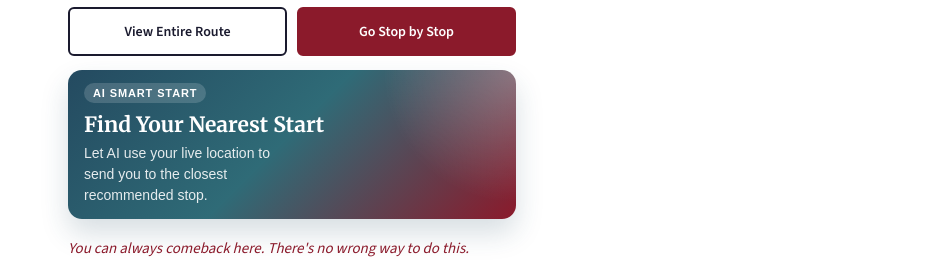
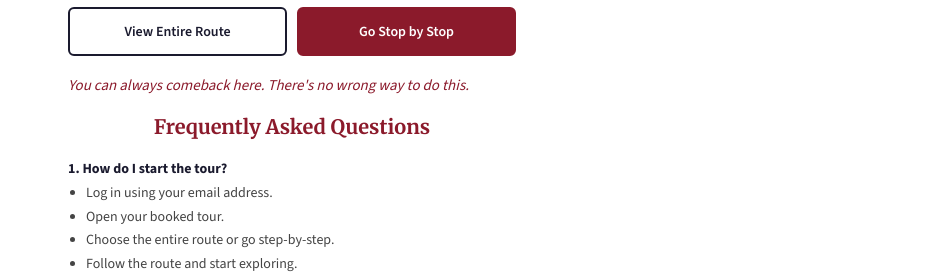
Before and after one commit to sheersho/amsterdam-bike-tour, a React (Vite) app: page / in a window 1280 px wide. Shown: the part 296-570 px from the top of the page, without its empty margins (348-1280 px from the left). Built offline with nearby package versions, Linux system fonts and the light colour scheme; no server answers.

Commit message:
remove AI Smart Start card from landing page
Co-Authored-By: Claude Sonnet 4.6 <noreply@anthropic.com>

```diff
--- a/src/components/LandingPage.jsx
+++ b/src/components/LandingPage.jsx
@@ -35,13 +35,6 @@ export default function LandingPage({ faq, onViewAll, onStopByStop, onFindNeares
           <button className="cta-btn cta-btn-outline" onClick={onViewAll}>View Entire Route</button>
           <button className="cta-btn cta-btn-filled" onClick={onStopByStop}>Go Stop by Stop</button>
         </div>
-        <button className="location-cta" onClick={onFindNearestStart}>
-          <span className="location-cta-kicker">AI Smart Start</span>
-          <span className="location-cta-title">Find Your Nearest Start</span>
-          <span className="location-cta-copy">
-            Let AI use your live location to send you to the closest recommended stop.
-          </span>
-        </button>
       </div>
 
       <div className="reassurance">
```
